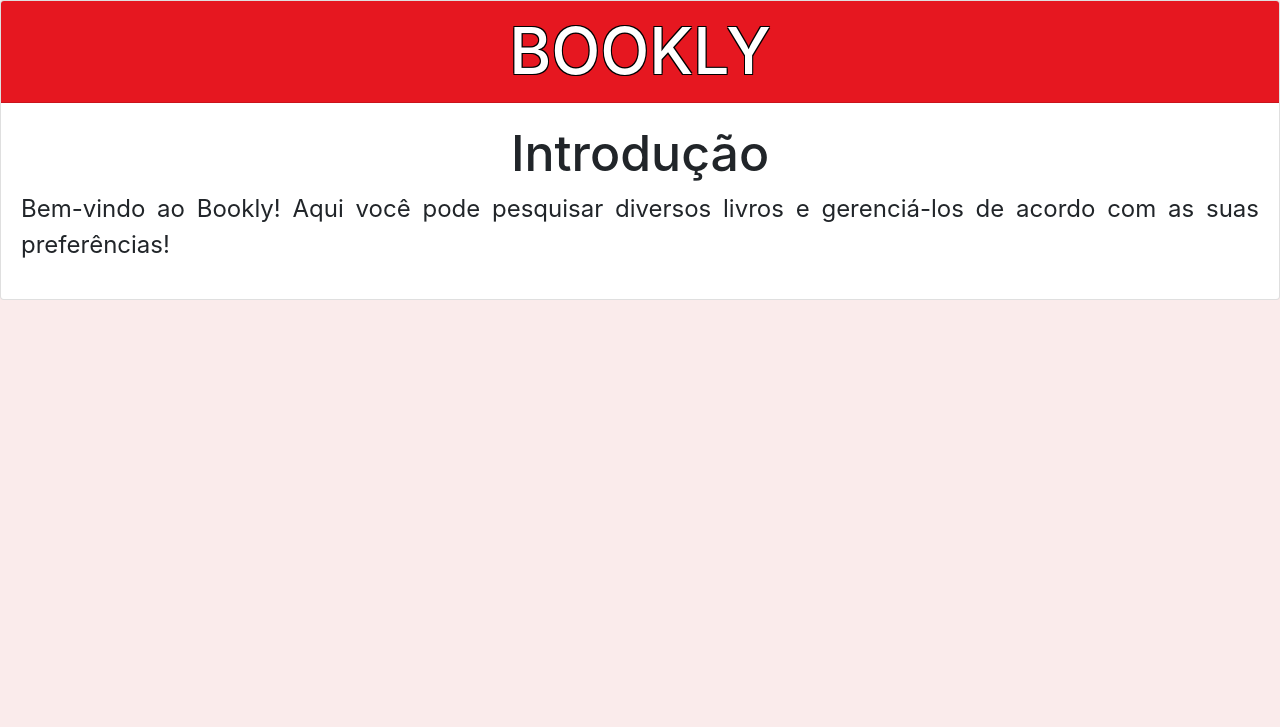
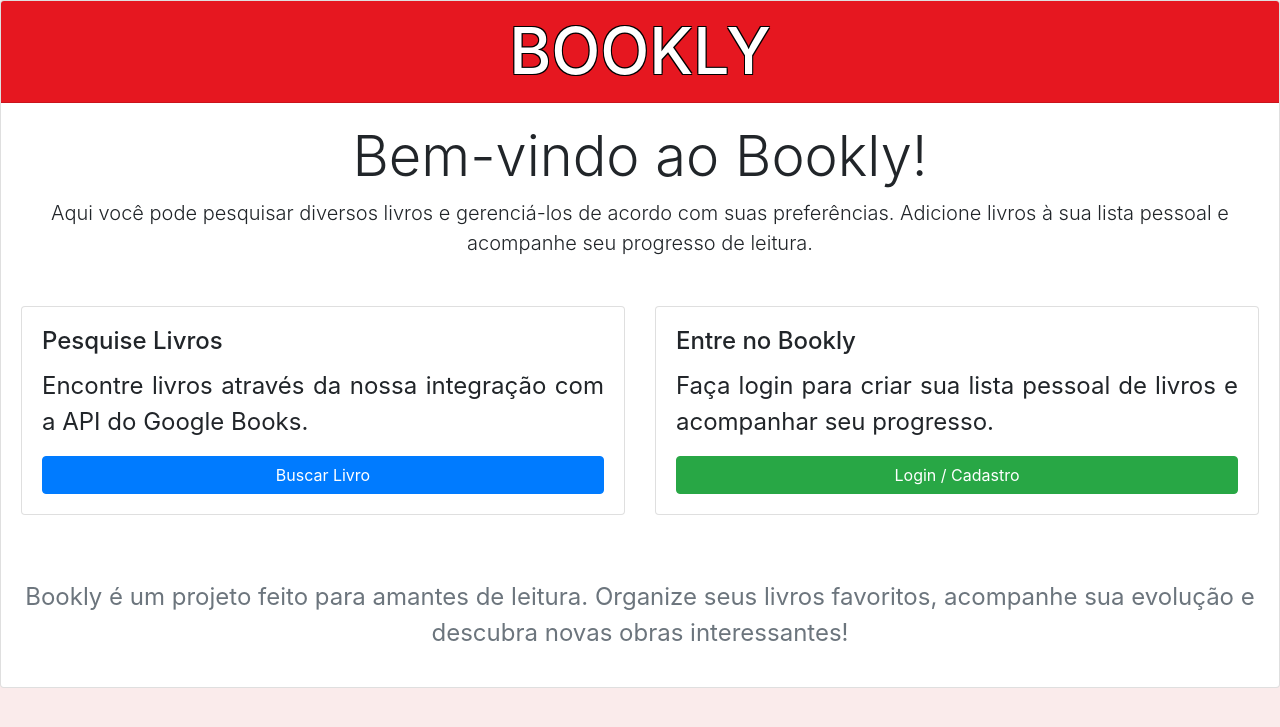
Before and after one commit to pedrohmadruga/wsBackend-Fabrica25.2, a Django app: page / in a window 1280 px wide. Shown: the top 727 px of the page. Run offline with Django 5.2, Linux system fonts and the light colour scheme; some libraries are stand-ins or nearby versions.

Commit message:
feat :arrow_up: Criando página para visualizar os livros

```diff
--- a/project/core/templates/home.html
+++ b/project/core/templates/home.html
@@ -6,10 +6,50 @@
 <!-- Conteúdo da página -->
 {% block content %}
 <div class="card-body">
-  <h3 style="text-align: center; font-size: 50px">Introdução</h3>
-  <p>
-    Bem-vindo ao Bookly! Aqui você pode pesquisar diversos livros e gerenciá-los
-    de acordo com as suas preferências!
-  </p>
+  <div class="text-center mb-5">
+    <h1 class="display-4">Bem-vindo ao Bookly!</h1>
+    <p class="lead">
+      Aqui você pode pesquisar diversos livros e gerenciá-los de acordo com suas
+      preferências. Adicione livros à sua lista pessoal e acompanhe seu
+      progresso de leitura.
+    </p>
+  </div>
+
+  <div class="row text-center">
+    <div class="col-md-6 mb-3">
+      <div class="card h-100 shadow-sm">
+        <div class="card-body">
+          <h4 class="card-title">Pesquise Livros</h4>
+          <p class="card-text">
+            Encontre livros através da nossa integração com a API do Google
+            Books.
+          </p>
+          <a href="{% url 'search' %}" class="btn btn-primary btn-block"
+            >Buscar Livro</a
+          >
+        </div>
+      </div>
+    </div>
+
+    <div class="col-md-6 mb-3">
+      <div class="card h-100 shadow-sm">
+        <div class="card-body">
+          <h4 class="card-title">Entre no Bookly</h4>
+          <p class="card-text">
+            Faça login para criar sua lista pessoal de livros e acompanhar seu
+            progresso.
+          </p>
+          <a href="" class="btn btn-success btn-block">Login / Cadastro</a>
+        </div>
+      </div>
+    </div>
+  </div>
+
+  <div class="mt-5 text-center">
+    <p class="text-muted">
+      Bookly é um projeto feito para amantes de leitura. Organize seus livros
+      favoritos, acompanhe sua evolução e descubra novas obras interessantes!
+    </p>
+  </div>
 </div>
 {% endblock %}
--- a/project/core/urls.py
+++ b/project/core/urls.py
@@ -1,6 +1,7 @@
 from django.urls import path
-from .views import HomeView
+from .views import HomeView, BookSearchView
 
 urlpatterns = [
-    path('', HomeView.as_view(), name = 'home')
+    path('', HomeView.as_view(), name = 'home'),
+    path('search/', BookSearchView.as_view(), name = 'search')
 ]
--- a/project/core/views.py
+++ b/project/core/views.py
@@ -1,4 +1,35 @@
 from django.views.generic import TemplateView
+import requests
 
 class HomeView(TemplateView):
     template_name = 'home.html'
+
+class BookSearchView(TemplateView):
+    template_name = "search.html"
+
+    def get_context_data(self, **kwargs):
+        context = super().get_context_data(**kwargs)
+        query = self.request.GET.get("q", "")
+        results = []
+
+        if query:
+            url = "https://www.googleapis.com/books/v1/volumes"
+            params = {
+                "q": query,
+                "maxResults": 20,
+            }
+            response = requests.get(url, params=params)
+            if response.status_code == 200:
+                data = response.json()
+                for item in data.get("items", []):
+                    info = item.get("volumeInfo", {})
+                    results.append({
+                        "title": info.get("title", "Sem título"),
+                        "authors": ", ".join(info.get("authors") or ["Desconhecido"]),
+                        "publisher": info.get("publisher", "Desconhecido"),
+                        "published_date": info.get("publishedDate", "Desconhecido"),
+                        "thumbnail": (info.get("imageLinks") or {}).get("thumbnail"),
+                    })
+        context["results"] = results
+        context["query"] = query
+        return context
--- a/project/requirements.txt
+++ b/project/requirements.txt
@@ -1,9 +1,14 @@
 asgiref==3.9.1
 beautifulsoup4==4.13.5
+certifi==2025.8.3
+charset-normalizer==3.4.3
 Django==5.2.6
 django-bootstrap4==25.2
+idna==3.10
 psycopg2==2.9.10
+requests==2.32.5
 soupsieve==2.8
 sqlparse==0.5.3
 typing_extensions==4.15.0
 tzdata==2025.2
+urllib3==2.5.0
```
Also changed, not shown: project/core/templates/search.html (added, +58 -0 lines).
